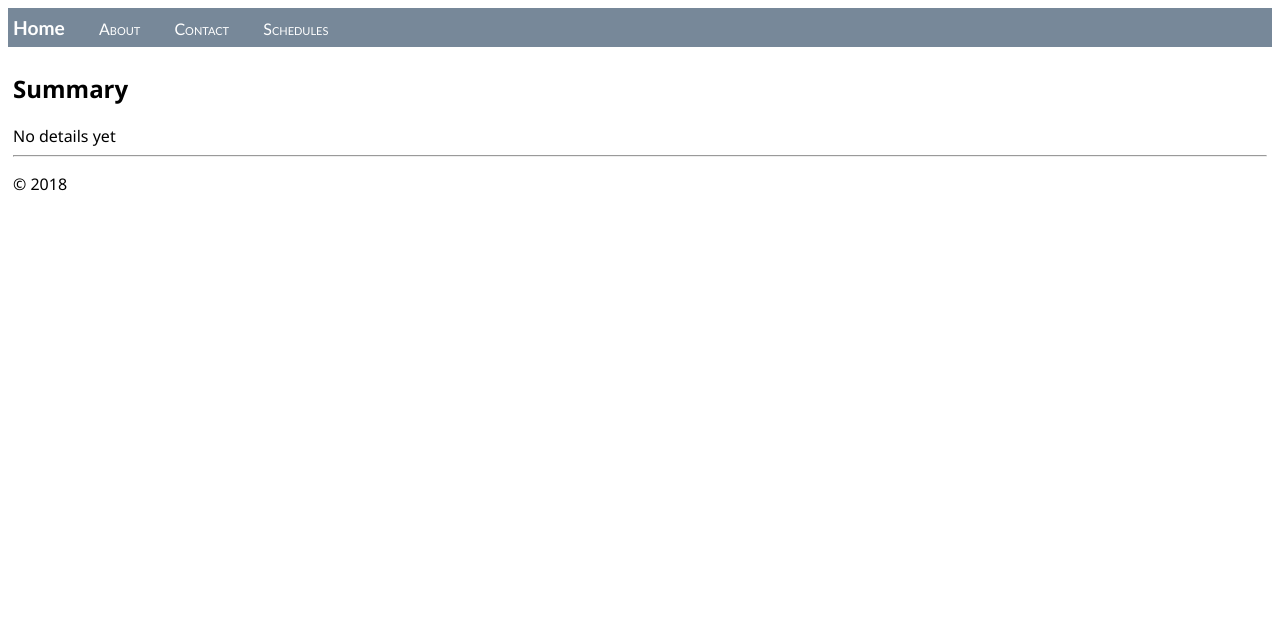
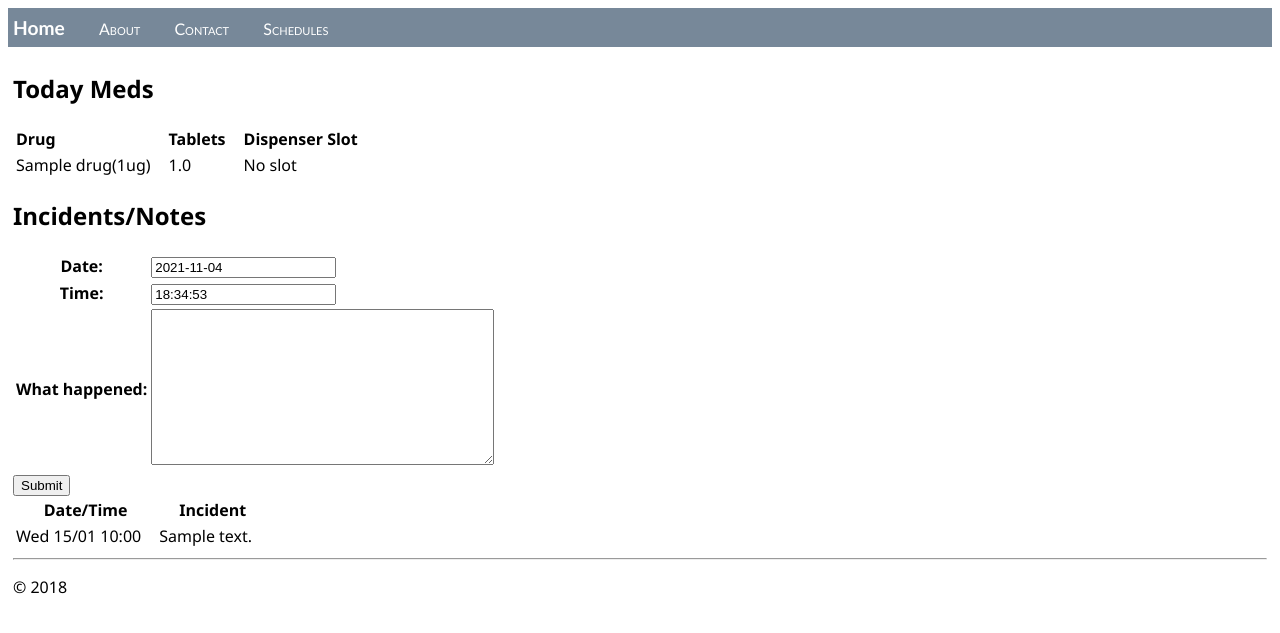
Before and after one commit to PaulMGarrett/dj-nx, a Django app: page / in a window 1280 px wide. Shown: the top 633 px of the page. Run offline with Django 3.2, Linux system fonts and the light colour scheme; tables that the repository leaves empty hold one stand-in row (values such as "Sample post").

Commit message:
Tidy up gitignore and add incident reporting, plus slots on home page

```diff
--- /dev/null
+++ b/daily/forms.py
@@ -0,0 +1,8 @@
+from django.forms import ModelForm
+
+from daily.models import Incident
+
+class IncidentForm(ModelForm):
+    class Meta:
+        model = Incident
+        fields = ['date0', 'time0', 'description']
--- a/daily/models.py
+++ b/daily/models.py
@@ -1,3 +1,4 @@
+import datetime
 from django.db import models
 from django.db.models.fields import DateTimeField
 from django.db.models.fields.related import ForeignKey, ManyToManyField
@@ -99,3 +100,31 @@ class Dose(models.Model):
 
     def __str__(self):
         return f"{self.drug_details}@{self.slot} ({self.schedule})"
+
+
+class Incident(models.Model):
+    date0 = models.DateField("date")
+    time0 = models.TimeField("time")
+    description = models.TextField("What happened")
+
+    @property
+    def date1(self):
+        return self.date0.strftime("%a %d/%m")
+
+    @property
+    def time1(self):
+        return self.time0.strftime("%H:%M")
+
+    @property
+    def when1(self):
+        return self.date1 + ' ' + self.time1
+
+    def __str__(self):
+        return f"{self.when0}: {self.description[:20]}"
+
+    @classmethod
+    def now_data(cls):
+        now = datetime.datetime.now()
+        return {'date0': now.date(),
+                'time0': now.time(),
+                }
--- a/daily/templates/daily/home.html
+++ b/daily/templates/daily/home.html
@@ -1,8 +1,61 @@
 {% extends "daily/layout.html" %}
 {% block title %}
-Home
+Nx Meds
 {% endblock %}
 {% block content %}
-<h2>Summary</h2>
-No details yet
+
+<h2>Today Meds</h2>
+
+{% if sched.dose_set.count %}
+<table class="meds_list">
+    <thead>
+    <tr>
+        <th>Drug</th>
+        <th>Tablets</th>
+        <th>Dispenser Slot</th>
+    </tr>
+    </thead>
+    <tbody>
+    {% for med in sched.dose_set.all %}
+        <tr bgcolor="{{ med.colour }}">
+            <td>{{ med.tablet.drug_details }}</td>
+            <td>{{ med.tablet.num_tablets }}</td>
+            <td>{{ med.get_slot_display }}</td>
+        </tr>
+    {% endfor %}
+    </tbody>
+</table>
+{% else %}
+<p>No doses scheduled for {{ date }}.</p>
+{% endif %}
+
+<h2>Incidents/Notes</h2>
+<form action="" method="POST">
+    {% csrf_token %}
+    <table>
+        {{ new_incident_form }}
+    </table>
+    <input type="submit" value="Submit">
+</form>
+{% if sched.dose_set.count %}
+    <table class="notes">
+        <thead>
+        <tr>
+            <th>Date/Time</th>
+            <th>Incident</th>
+        </tr>
+        </thead>
+        <tbody>
+        {% for prob in recent_incidents %}
+            <tr>
+                <td>{{ prob.when1 }}</td>
+                <td>{{ prob.description }}</td>
+            </tr>
+        {% endfor %}
+        </tbody>
+    </table>
+{% else %}
+    <p>No incidents reported.</p>
+{% endif %}
+
 {% endblock %}
--- a/daily/templates/daily/slots.html
+++ b/daily/templates/daily/slots.html
@@ -18,7 +18,7 @@
             <tbody>
             {% for med in sched.dose_set.all %}
                 {% if med.schedule == sched %}
-                    <tr bgcolor="{{ med.slot.colour }}">
+                    <tr bgcolor="{{ med.colour }}">
                         <td>{{ med.tablet.drug_details }}</td>
                         <td>{{ med.tablet.num_tablets }}</td>
                         <td>{{ med.get_slot_display }}</td>
--- a/daily/views.py
+++ b/daily/views.py
@@ -1,13 +1,32 @@
-import re
+import datetime
 from django.utils.timezone import datetime
-from django.http import HttpResponse
+from django.http import HttpResponse, HttpResponseRedirect
 from django.shortcuts import render
+from django.urls import reverse
 from django.views.generic import ListView, DetailView
 
-from daily.models import Schedule
+from daily.forms import IncidentForm
+from daily.models import Schedule, Incident
 
 def home(request):
-    return render(request, "daily/home.html")
+    today_meds_schedule = Schedule.objects.order_by('-date0')[0]
+
+    if request.method == 'POST':
+        incident_form = IncidentForm(request.POST)
+        if incident_form.is_valid():
+            incident_form.save()
+
+            return HttpResponseRedirect(reverse('home'))
+    else:
+        incident_form = IncidentForm(initial=Incident.now_data())
+
+    recent_incidents = Incident.objects.order_by('-date0', '-time0')[:3]
+    context = {
+        'new_incident_form': incident_form,
+        'recent_incidents': recent_incidents,
+        'sched': today_meds_schedule,
+    }
+    return render(request, "daily/home.html", context=context)
 
 def about(request):
     return render(request, "daily/about.html")
```
Also changed, not shown: daily/migrations/0002_auto_20211104_1805.py (added), daily/migrations/0003_auto_20211104_1815.py (added), 2 other files.
